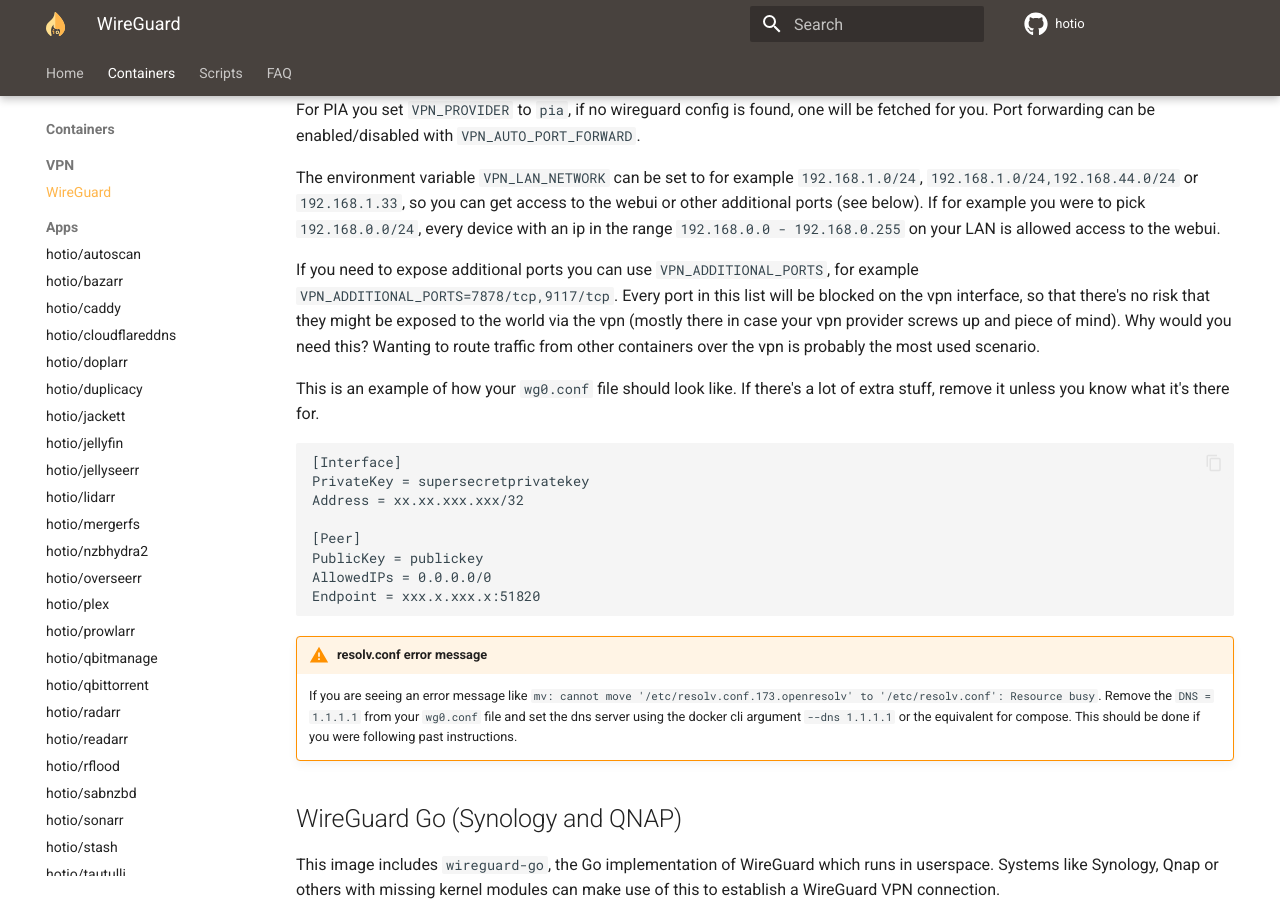
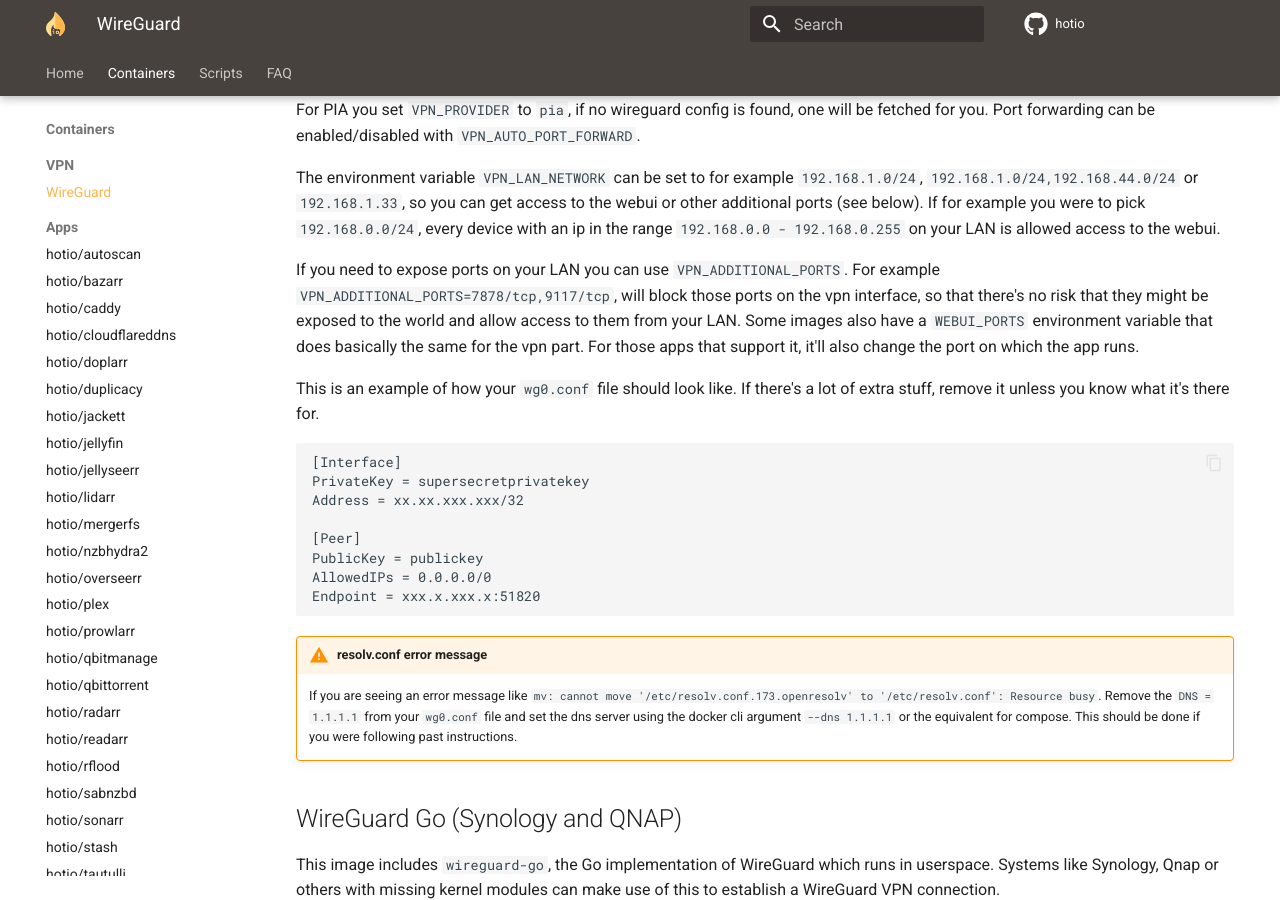
Before and after one commit to hotio/website, an MkDocs documentation site: the page built from docs/containers/wireguard.md, in a window 1280 px wide and 900 px high, scrolled down 781 px. Built offline with MkDocs 1.6.1 and Material for MkDocs 9.7.7, drawn with Linux system fonts in a browser that asks for light colours.

Commit message:
tweak VPN_ADDITIONAL_PORTS info

```diff
--- a/docs/containers/wireguard.md
+++ b/docs/containers/wireguard.md
@@ -64,7 +64,7 @@
 
 The environment variable `VPN_LAN_NETWORK` can be set to for example `192.168.1.0/24`, `192.168.1.0/24,192.168.44.0/24` or `192.168.1.33`, so you can get access to the webui or other additional ports (see below). If for example you were to pick `192.168.0.0/24`, every device with an ip in the range `192.168.0.0 - 192.168.0.255` on your LAN is allowed access to the webui.
 
-If you need to expose additional ports you can use `VPN_ADDITIONAL_PORTS`, for example `VPN_ADDITIONAL_PORTS=7878/tcp,9117/tcp`. Every port in this list will be blocked on the vpn interface, so that there's no risk that they might be exposed to the world via the vpn (mostly there in case your vpn provider screws up and piece of mind). Why would you need this? Wanting to route traffic from other containers over the vpn is probably the most used scenario.
+If you need to expose ports on your LAN you can use `VPN_ADDITIONAL_PORTS`. For example `VPN_ADDITIONAL_PORTS=7878/tcp,9117/tcp`, will block those ports on the vpn interface, so that there's no risk that they might be exposed to the world and allow access to them from your LAN. Some images also have a `WEBUI_PORTS` environment variable that does basically the same for the vpn part. For those apps that support it, it'll also change the port on which the app runs.
 
 This is an example of how your `wg0.conf` file should look like. If there's a lot of extra stuff, remove it unless you know what it's there for.
 
```
